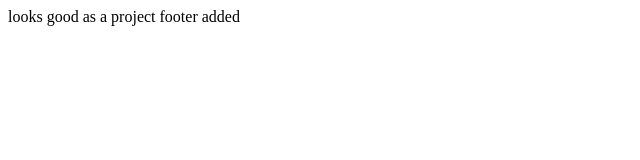
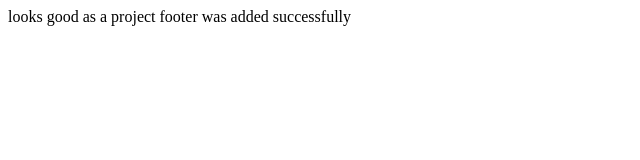
Before and after one commit to GFLabandon/git-and-github-tutorial, a plain HTML site: page gittwo/index.html in a window 1280 px wide. Shown: the whole page, without its empty margins (0-640 px from the left). Drawn offline with Linux system fonts and the light colour scheme.

Commit message:
update index file with footer code

```diff
--- a/gittwo/index.html
+++ b/gittwo/index.html
@@ -7,7 +7,6 @@
 </head>
 <body>
     looks good as a project
-
-    footer added
+    footer was added successfully
 </body>
 </html>
```
Also changed, not shown: 1 other file.
